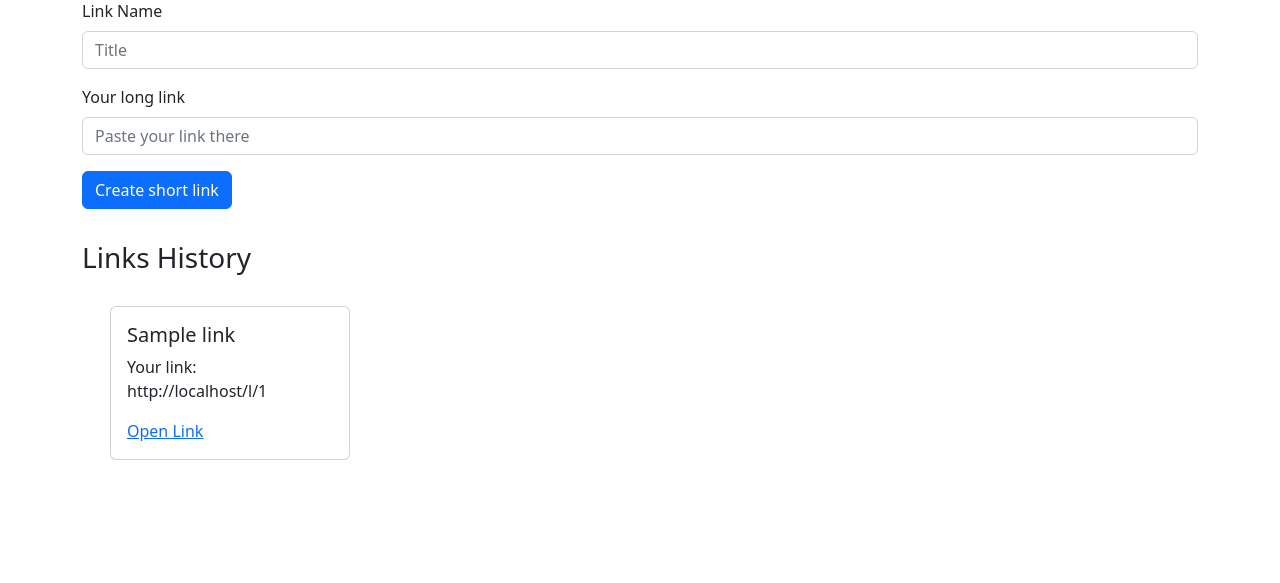
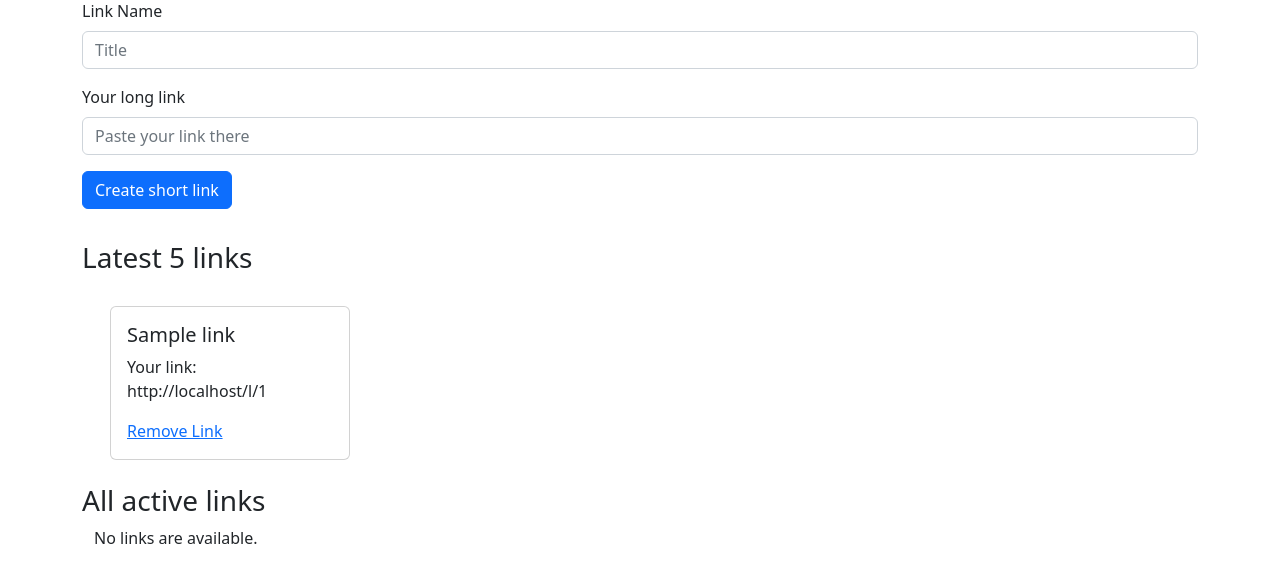
Before and after one commit to Mubiridziri/pyshortener, a Django app: page / in a window 1280 px wide. Shown: the part 123-706 px from the top of the page. Run offline with Django 4.2, Linux system fonts and the light colour scheme; tables that the repository leaves empty hold one stand-in row (values such as "Sample post").

Commit message:
Added filter for latest 5 links and add block with all active links

```diff
--- a/shortenercore/models.py
+++ b/shortenercore/models.py
@@ -9,5 +9,5 @@ class Link(models.Model):
     pub_date = models.DateTimeField('published date')
     original_link = models.CharField(max_length=500)
 
-    def link_is_alive(self):
+    def is_alive(self):
         return self.pub_date >= timezone.now() - datetime.timedelta(days=1)
--- a/shortenercore/templates/index.html
+++ b/shortenercore/templates/index.html
@@ -32,17 +32,42 @@
             </div>
         </fieldset>
     </form>
-    <h3>Links History</h3>
+    <h3>Latest 5 links</h3>
     <div class="container">
         <div class="row row-cols-2 row-cols-lg-5 g-2 g-lg-3">
-            {% if alive_links_list %}
-            {% for link in alive_links_list %}
+            {% if latest_links %}
+            {% for link in latest_links %}
+            <div class="col px-4 py-4">
+                <div class="card" style="width: 15rem;">
+                    <div class="card-body">
+                        <h5 class="card-title">{{ link.name }}</h5>
+                        <p>Your link: {{ host }}l/{{ link.id }}</p>
+                            {% if link.is_alive %}
+                        <a href="{{ host }}l/{{ link.id }}" class="card-link" target="_blank">Open Link</a>
+                            {% endif %}
+                        <a href="/remove/{{ link.id }}" class="card-link">Remove Link</a>
+                    </div>
+                </div>
+            </div>
+            {% endfor %}
+            {% else %}
+            <p>No links are available.</p>
+            {% endif %}
+        </div>
+    </div>
+
+    <h3>All active links</h3>
+    <div class="container">
+        <div class="row row-cols-2 row-cols-lg-5 g-2 g-lg-3">
+            {% if all_links %}
+            {% for link in all_links %}
             <div class="col px-4 py-4">
                 <div class="card" style="width: 15rem;">
                     <div class="card-body">
                         <h5 class="card-title">{{ link.name }}</h5>
                         <p>Your link: {{ host }}l/{{ link.id }}</p>
                         <a href="{{ host }}l/{{ link.id }}" class="card-link" target="_blank">Open Link</a>
+                        <a href="/remove/{{ link.id }}" class="card-link">Remove Link</a>
                     </div>
                 </div>
             </div>
--- a/shortenercore/urls.py
+++ b/shortenercore/urls.py
@@ -5,5 +5,6 @@ from . import views
 urlpatterns = [
     path("", views.index, name="index"),
     path("create", views.create, name="create"),
-    path("l/<int:link_id>", views.open_link, name="open_shorted_link")
+    path("l/<int:link_id>", views.open_link, name="open_shorted_link"),
+    path("remove/<int:link_id>", views.remove_link, name="remove_shorted_link")
 ]
--- a/shortenercore/views.py
+++ b/shortenercore/views.py
@@ -1,3 +1,4 @@
+import datetime
 from django.shortcuts import render, get_object_or_404
 from django.http import HttpResponseRedirect
 from django.utils import timezone
@@ -5,8 +6,9 @@ from .models import Link
 
 
 def index(request):
-    alive_links_list = Link.objects.order_by('-pub_date')[:5]
-    context = { 'alive_links_list': alive_links_list, 'host': request.build_absolute_uri('/')}
+    latest_links = Link.objects.order_by('-pub_date')[:5]
+    all_links = Link.objects.all().order_by('-pub_date').filter(pub_date__gte=datetime.date.today())
+    context = { 'latest_links': latest_links, 'all_links': all_links, 'host': request.build_absolute_uri('/')}
     return render(request, 'index.html', context)
 
 
@@ -21,6 +23,12 @@ def create(request):
     return HttpResponseRedirect('/')
 
 
+def remove_link(request, link_id):
+    link = get_object_or_404(Link, pk=link_id)
+    link.delete()
+    return HttpResponseRedirect('/')
+
+
 def open_link(request, link_id):
     link = get_object_or_404(Link, pk=link_id)
     return HttpResponseRedirect(link.original_link)
```
